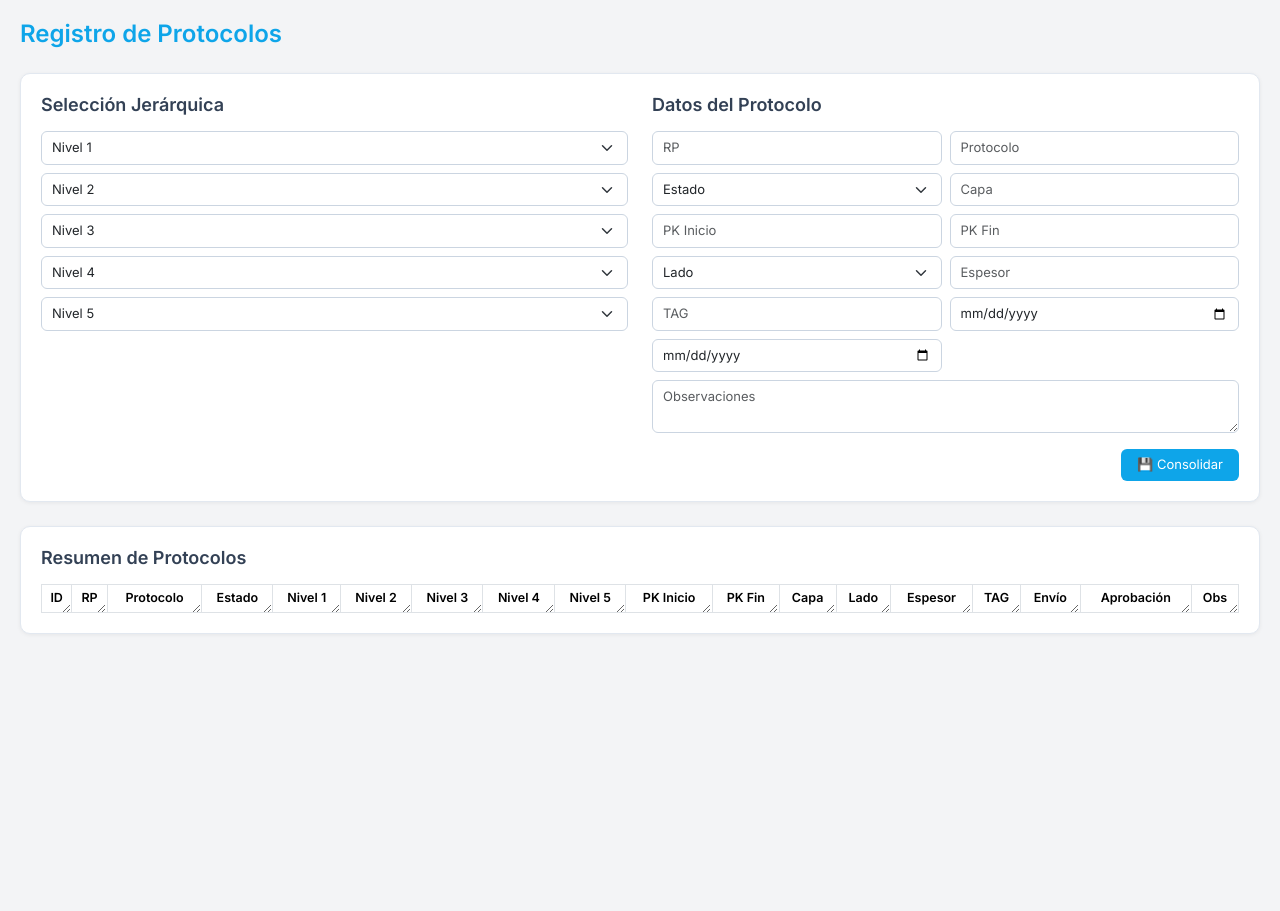
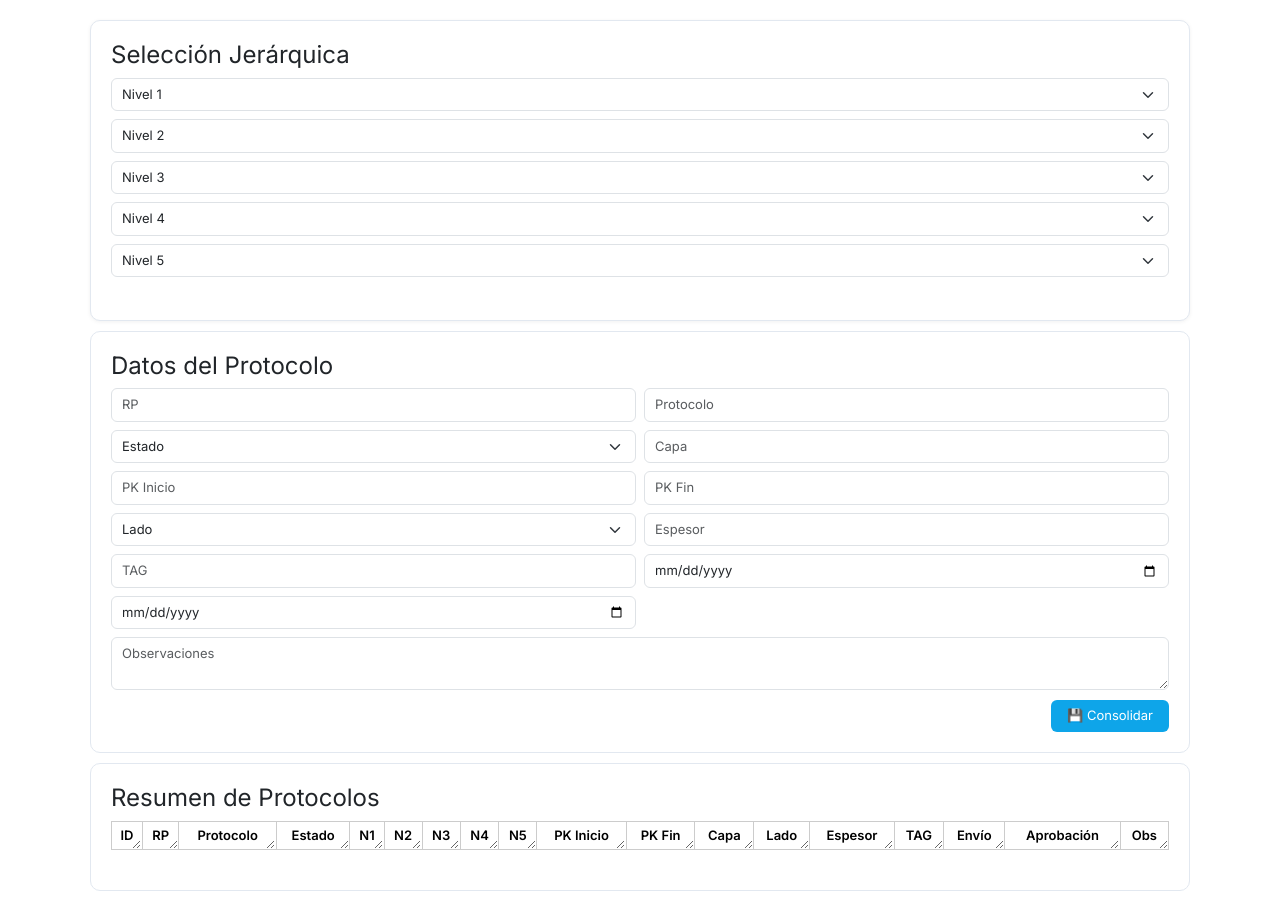
Before and after one commit to Calamardes/Registro-de-Protocolos, a FastAPI app: template templates/formulario.html in a window 1280 px wide. Run offline with FastAPI, Linux system fonts and the light colour scheme; the template is opened without the code that fills it, so the values that code supplies are empty; parts of the project's set-up code (start-up, migrations or seed data) failed here and were passed over.

Commit message:
Update formulario.html

```diff
--- a/templates/formulario.html
+++ b/templates/formulario.html
@@ -12,104 +12,94 @@
       box-sizing: border-box;
     }
 
-        body {
-            background-color: #f3f4f6;
-            color: #1f2937;
-            font-size: 14px;
+    html, body {
       margin: 0;
       padding: 0;
-        }
-
-        h2 {
-            font-size: 24px;
-            font-weight: 600;
-            color: #0ea5e9;
-        }
-
-        h4 {
-            font-size: 18px;
-            font-weight: 600;
-            color: #334155;
+      height: 100vh;
+      overflow: hidden; /* Bloquea scroll general */
     }
 
     .container {
-            max-width: 100%;
+      display: flex;
+      flex-direction: column;
+      height: 100vh;
       padding: 20px;
-            overflow-x: hidden;
+      gap: 10px;
     }
 
-        .form-section {
-            background-color: #ffffff;
+    .jerarquia-section {
+      height: 33vh;
+      background: #fff;
+      border: 1px solid #e2e8f0;
       border-radius: 10px;
       padding: 20px;
-            margin-bottom: 24px;
       box-shadow: 0 1px 4px rgba(0, 0, 0, 0.06);
-            border: 1px solid #e2e8f0;
     }
 
-        .form-control,
-        .form-select {
-            font-size: 13px;
-            padding: 6px 10px;
-            height: auto;
-            border-radius: 6px;
-            border: 1px solid #cbd5e1;
+    .formulario-tabla-wrapper {
+      flex: 1;
+      display: flex;
+      flex-direction: column;
+      gap: 10px;
     }
 
-        .form-control:focus,
-        .form-select:focus {
-            border-color: #0ea5e9;
-            box-shadow: 0 0 0 2px rgba(14, 165, 233, 0.2);
+    .formulario-section {
+      background: #fff;
+      border: 1px solid #e2e8f0;
+      border-radius: 10px;
+      padding: 20px;
+    }
+
+    .tabla-section {
+      flex: 1;
+      background: #fff;
+      border: 1px solid #e2e8f0;
+      border-radius: 10px;
+      padding: 20px;
+      display: flex;
+      flex-direction: column;
     }
 
     .scrollable-table {
-            max-height: 400px;
+      flex: 1;
       overflow-y: auto;
     }
 
-        table.table {
-            margin: 0;
+    table {
       border-collapse: collapse;
-            table-layout: auto;
+      width: 100%;
     }
 
-        table th,
-        table td {
-            font-size: 12.5px;
-            padding: 6px;
+    th, td {
+      font-size: 13px;
+      border: 1px solid #ccc;
+      padding: 4px 8px;
       text-align: center;
-            vertical-align: middle;
       white-space: nowrap;
       resize: horizontal;
       overflow: auto;
     }
 
-        table thead th {
-            background-color: #e2e8f0;
+    thead th {
       position: sticky;
       top: 0;
-            z-index: 2;
-            color: #1e293b;
-            font-weight: 600;
+      background-color: #e2e8f0;
+      z-index: 1;
     }
 
-        table tbody tr:hover {
-            background-color: #f1f5f9;
-        }
-
-        table td {
-            cursor: text;
+    .form-select, .form-control {
+      font-size: 13px;
+      padding: 6px 10px;
     }
 
     .btn-database {
       background-color: #0ea5e9;
-            color: #fff;
-            border: none;
+      color: white;
       padding: 6px 16px;
       font-size: 13px;
-            font-weight: 500;
+      border: none;
       border-radius: 6px;
-            transition: background-color 0.2s ease;
+      margin-top: 10px;
     }
 
     .btn-database:hover {
@@ -121,25 +111,20 @@
     }
 
     @media (max-width: 768px) {
-            .col-md-3, .col-md-6 {
-                flex: 0 0 100%;
-                max-width: 100%;
+      .jerarquia-section, .formulario-tabla-wrapper {
+        height: auto;
       }
     }
   </style>
 </head>
 <body>
 <div class="container">
-    <h2 class="mb-4">Registro de Protocolos</h2>
-
-    <div class="form-section">
-        <div class="row">
-            <div class="col-md-6 d-flex flex-column justify-content-start" style="min-height: 33vh;">
-                <h4 class="mb-3">Selección Jerárquica</h4>
+  <div class="jerarquia-section">
+    <h4>Selección Jerárquica</h4>
     <div class="row g-2">
       {% for i in range(1, 6) %}
       <div class="col-md-12">
-                        <select class="form-select" name="nivel{{ i }}" id="nivel{{ i }}">
+        <select class="form-select" id="nivel{{ i }}">
           <option value="">Nivel {{ i }}</option>
         </select>
       </div>
@@ -147,8 +132,9 @@
     </div>
   </div>
 
-            <div class="col-md-6">
-                <h4 class="mb-3">Datos del Protocolo</h4>
+  <div class="formulario-tabla-wrapper">
+    <div class="formulario-section">
+      <h4>Datos del Protocolo</h4>
       <div class="row g-2">
         <div class="col-md-6"><input type="text" class="form-control" placeholder="RP"></div>
         <div class="col-md-6"><input type="text" class="form-control" placeholder="Protocolo"></div>
@@ -177,27 +163,25 @@
         <div class="col-md-6"><input type="date" class="form-control" placeholder="Fecha Aprobación"></div>
         <div class="col-md-12"><textarea class="form-control" rows="2" placeholder="Observaciones"></textarea></div>
       </div>
-                <div class="mt-3 text-end">
+      <div class="text-end">
         <button class="btn btn-database">💾 Consolidar</button>
       </div>
     </div>
-        </div>
-    </div>
 
-    <div class="form-section">
-        <h4 class="mb-3">Resumen de Protocolos</h4>
+    <div class="tabla-section">
+      <h4>Resumen de Protocolos</h4>
       <div class="scrollable-table">
-            <table class="table table-bordered table-hover table-sm">
+        <table class="table table-sm">
           <thead>
           <tr>
-                        <th>ID</th><th>RP</th><th>Protocolo</th><th>Estado</th><th>Nivel 1</th><th>Nivel 2</th>
-                        <th>Nivel 3</th><th>Nivel 4</th><th>Nivel 5</th><th>PK Inicio</th><th>PK Fin</th>
-                        <th>Capa</th><th>Lado</th><th>Espesor</th><th>TAG</th>
-                        <th>Envío</th><th>Aprobación</th><th>Obs</th>
+            <th>ID</th><th>RP</th><th>Protocolo</th><th>Estado</th><th>N1</th><th>N2</th>
+            <th>N3</th><th>N4</th><th>N5</th><th>PK Inicio</th><th>PK Fin</th><th>Capa</th>
+            <th>Lado</th><th>Espesor</th><th>TAG</th><th>Envío</th><th>Aprobación</th><th>Obs</th>
           </tr>
           </thead>
           <tbody></tbody>
         </table>
+      </div>
     </div>
   </div>
 </div>
@@ -261,64 +245,38 @@
 
   document.querySelector('.btn-database').addEventListener('click', () => {
     const tbody = document.querySelector('table tbody');
-        const inputs = document.querySelectorAll('input, select, textarea');
-        let valid = true;
-        for (let input of inputs) {
-            if (input.type !== 'date' && input.value.trim() === '') {
-                input.classList.add('is-invalid');
-                valid = false;
-            } else {
-                input.classList.remove('is-invalid');
-            }
-        }
-        if (!valid) {
-            alert("Completa todos los campos antes de consolidar.");
-            return;
-        }
-
-        const row = document.createElement('tr');
-        const getValue = selector => document.querySelector(selector)?.value || '';
-        const getSelectText = selector => {
-            const el = document.querySelector(selector);
+    const getValue = sel => document.querySelector(sel)?.value || '';
+    const getText = sel => {
+      const el = document.querySelector(sel);
       return el ? el.options[el.selectedIndex]?.text || '' : '';
     };
-
     const data = [
       tbody.rows.length + 1,
       getValue('input[placeholder="RP"]'),
       getValue('input[placeholder="Protocolo"]'),
-            getSelectText('select.form-select:nth-of-type(1)'),
-            getSelectText('#nivel1'),
-            getSelectText('#nivel2'),
-            getSelectText('#nivel3'),
-            getSelectText('#nivel4'),
-            getSelectText('#nivel5'),
+      getText('select.form-select:nth-of-type(1)'),
+      getText('#nivel1'),
+      getText('#nivel2'),
+      getText('#nivel3'),
+      getText('#nivel4'),
+      getText('#nivel5'),
       getValue('input[placeholder="PK Inicio"]'),
       getValue('input[placeholder="PK Fin"]'),
       getValue('input[placeholder="Capa"]'),
-            getSelectText('select.form-select:nth-of-type(2)'),
+      getText('select.form-select:nth-of-type(2)'),
       getValue('input[placeholder="Espesor"]'),
       getValue('input[placeholder="TAG"]'),
       getValue('input[type="date"]:nth-of-type(1)'),
       getValue('input[type="date"]:nth-of-type(2)'),
       document.querySelector('textarea')?.value || ''
     ];
-
-        for (let value of data) {
+    const row = document.createElement('tr');
+    for (let val of data) {
       const td = document.createElement('td');
-            td.textContent = value;
+      td.textContent = val;
       td.contentEditable = true;
-            td.title = value;
-            td.addEventListener('click', () => {
-                const range = document.createRange();
-                const sel = window.getSelection();
-                range.selectNodeContents(td);
-                sel.removeAllRanges();
-                sel.addRange(range);
-            });
       row.appendChild(td);
     }
-
     tbody.appendChild(row);
   });
 
```
Lines whose indentation alone changed are shown as unchanged.
